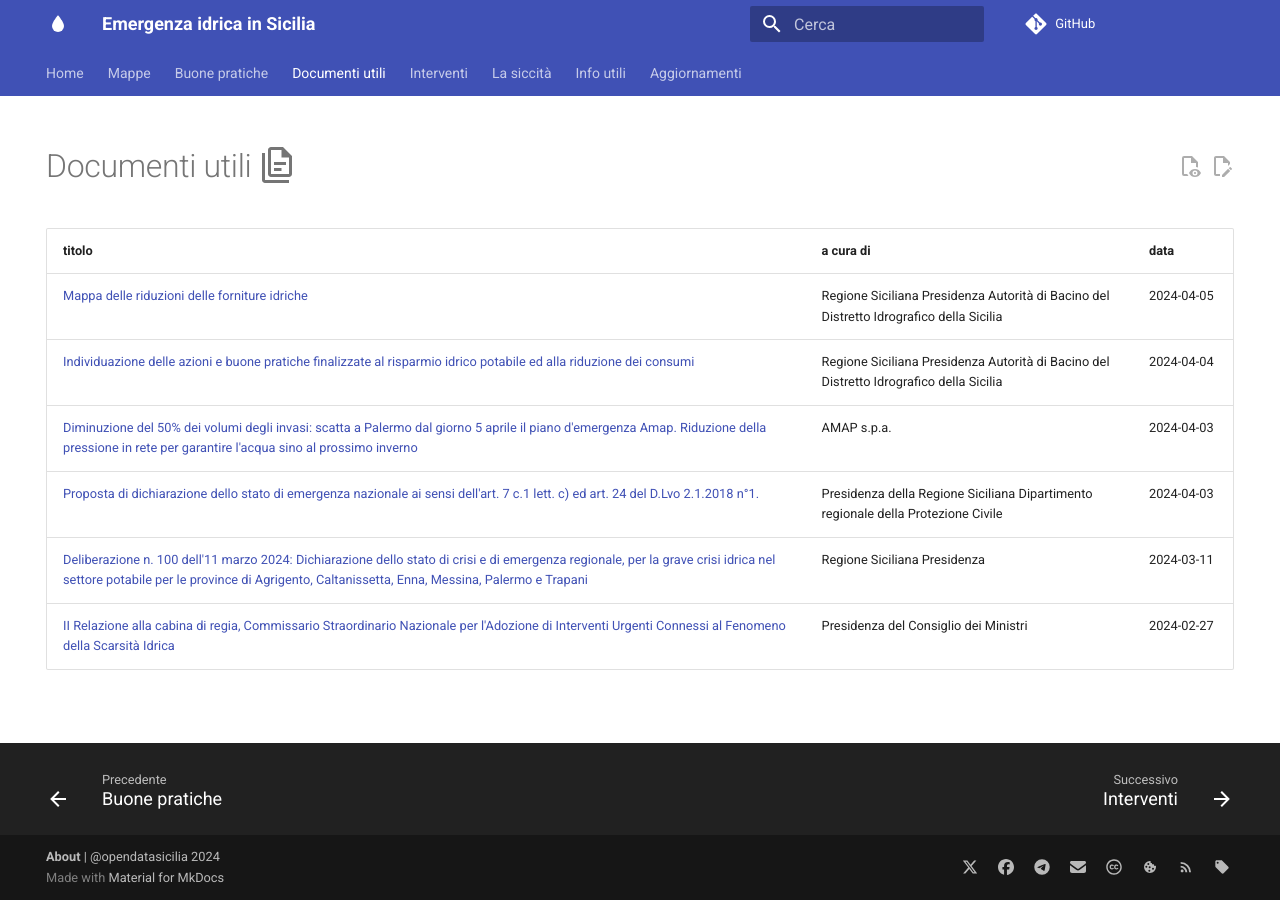
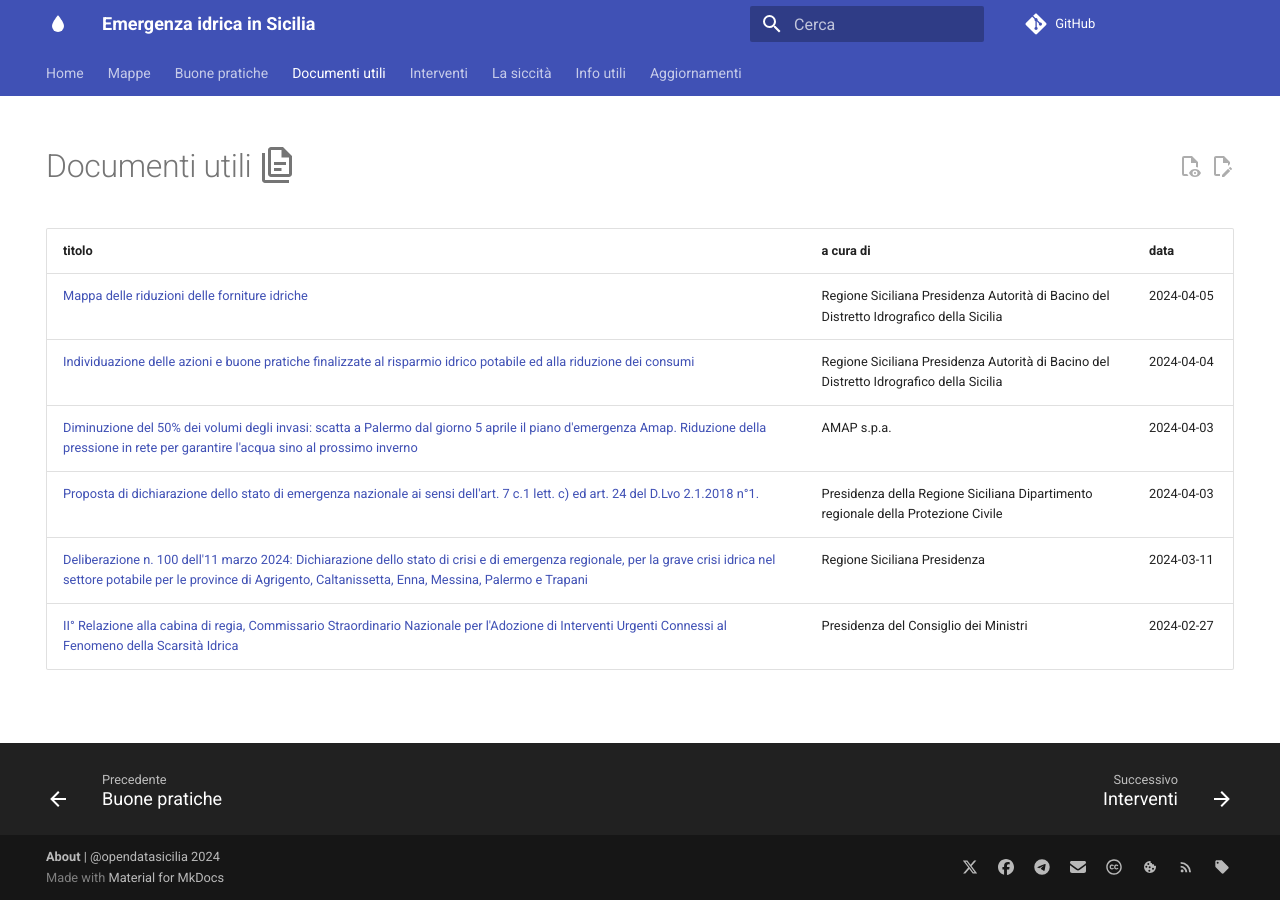
Before and after one commit to opendatasicilia/emergenza-idrica-sicilia, an MkDocs documentation site: the page built from docs/documenti-utili/index.md, in a window 1280 px wide. Built offline with MkDocs 1.6.1 and Material for MkDocs 9.7.7, drawn with Linux system fonts in a browser that asks for light colours; comment, search, counter and statistics services are not loaded.

```diff
--- a/docs/documenti-utili/index.md
+++ b/docs/documenti-utili/index.md
@@ -15,4 +15,4 @@ description: Per approfondire il tema dell'emergenza idrica in Sicilia
 | [Diminuzione del 50% dei volumi degli invasi: scatta a Palermo dal giorno 5 aprile il piano d'emergenza Amap. Riduzione della pressione in rete per garantire l'acqua sino al prossimo inverno](diminuzione_volumi_invasi_piano_emergenza_amap_palermo.pdf) | AMAP s.p.a. | 2024-04-03 |
 | [Proposta di dichiarazione dello stato di emergenza nazionale ai sensi dell'art. 7 c.1 lett. c) ed art. 24 del D.Lvo 2.1.2018 n°1.](emergenza_nazionale_art7e24_dlvo2018n1.pdf) | Presidenza della Regione Siciliana Dipartimento regionale della Protezione Civile | 2024-04-03 |
 | [Deliberazione n. 100 dell'11 marzo 2024: Dichiarazione dello stato di crisi e di emergenza regionale, per la grave crisi idrica nel settore potabile per le province di Agrigento, Caltanissetta, Enna, Messina, Palermo e Trapani](Delibera_Giunta_n.100_2023.pdf) | Regione Siciliana Presidenza | 2024-03-11 |
-| [II Relazione alla cabina di regia, Commissario Straordinario Nazionale per l'Adozione di Interventi Urgenti Connessi al Fenomeno della Scarsità Idrica](relazione_cabina-regia_commissario-straordinario-nazionale_interventi-scarsita-idrica.pdf) | Presidenza del Consiglio dei Ministri | 2024-02-27 |
+| [II° Relazione alla cabina di regia, Commissario Straordinario Nazionale per l'Adozione di Interventi Urgenti Connessi al Fenomeno della Scarsità Idrica](relazione_cabina-regia_commissario-straordinario-nazionale_interventi-scarsita-idrica.pdf) | Presidenza del Consiglio dei Ministri | 2024-02-27 |
```
